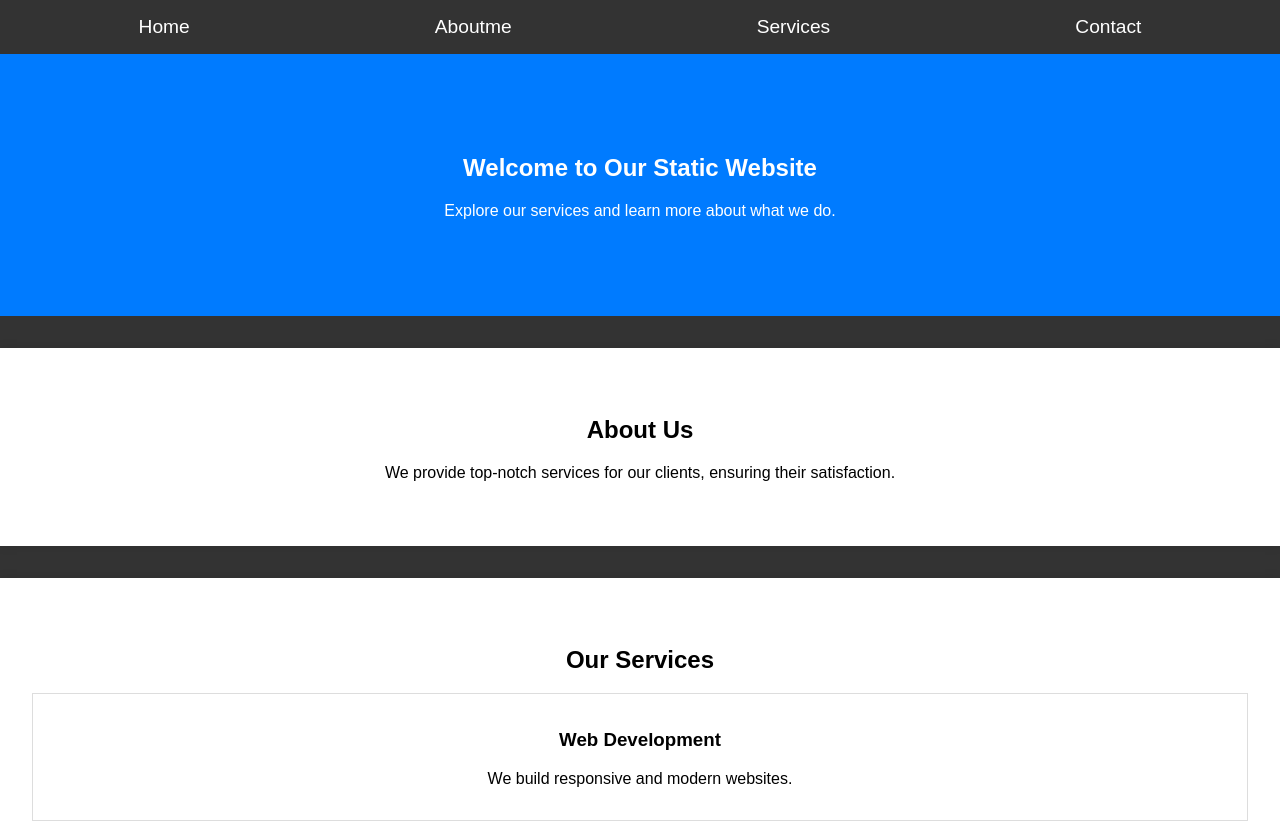
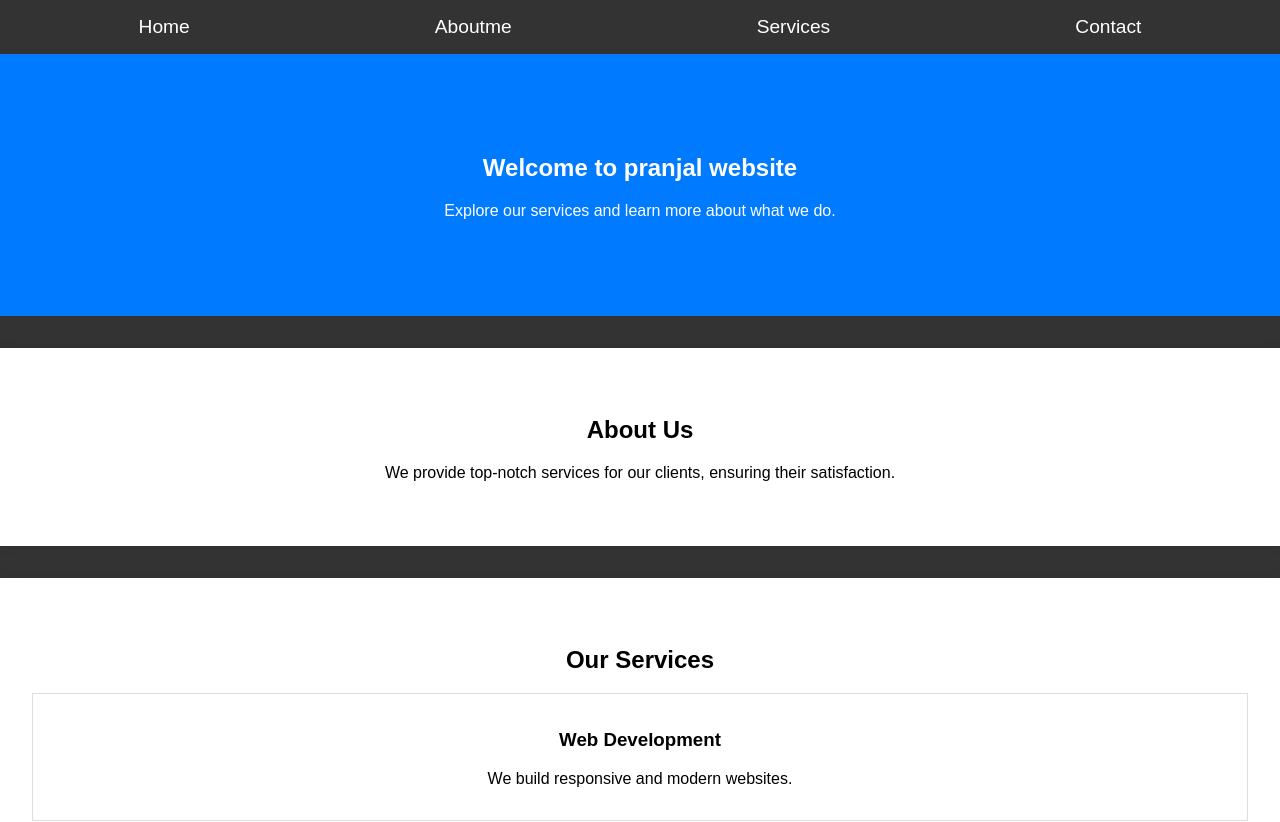
Before and after one commit to Pranjallshinde/test2, a plain HTML site: page index.html in a window 1280 px wide. Shown: the top 822 px of the page. Drawn offline with Linux system fonts and the light colour scheme.

Commit message:
Update index.html

```diff
--- a/index.html
+++ b/index.html
@@ -19,7 +19,7 @@
 
     <!-- Home Section -->
     <section id="home">
-        <h1>Welcome to Our Static Website</h1>
+        <h1>Welcome to pranjal website</h1>
         <p>Explore our services and learn more about what we do.</p>
     </section>
 
```
